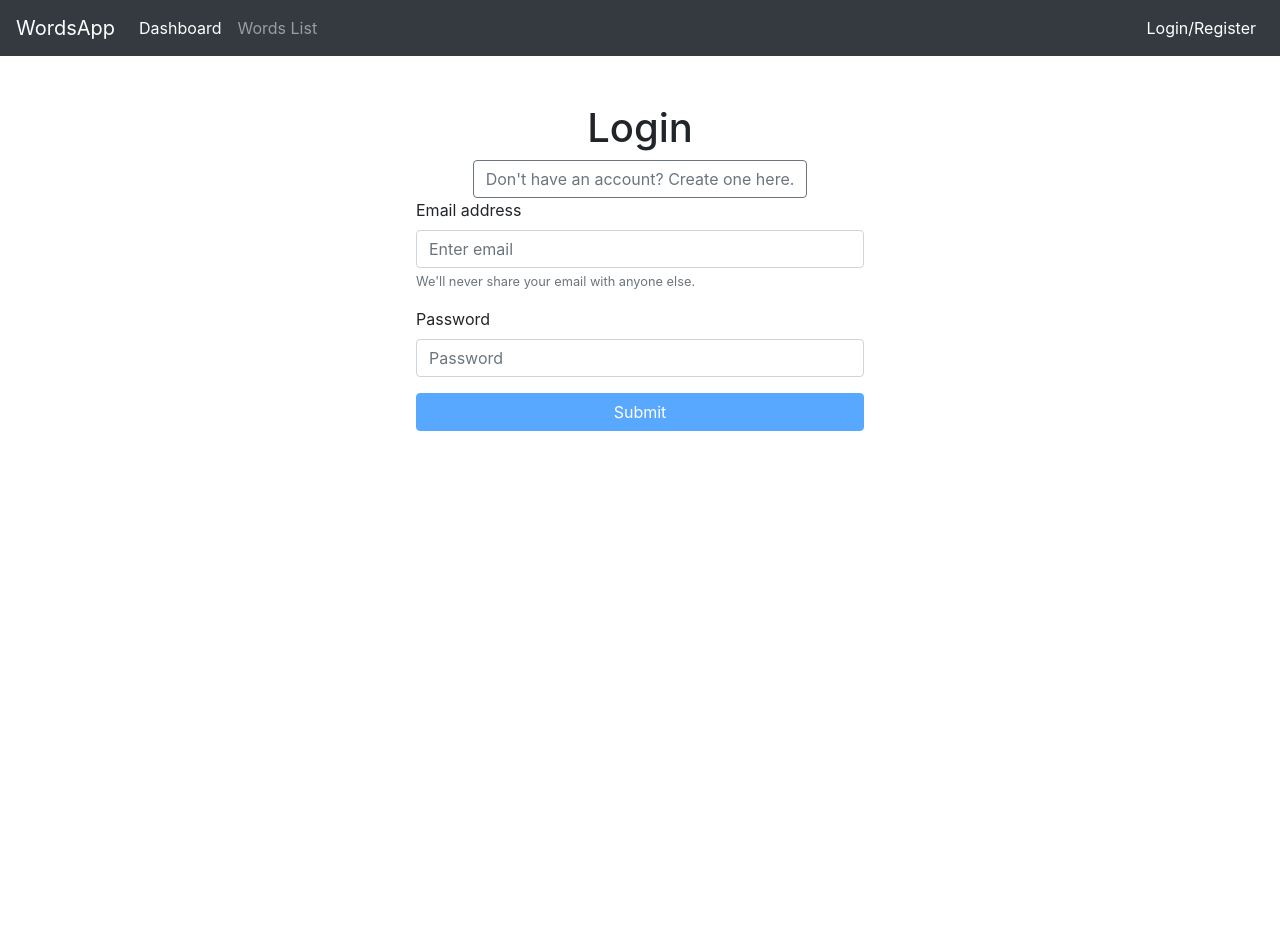
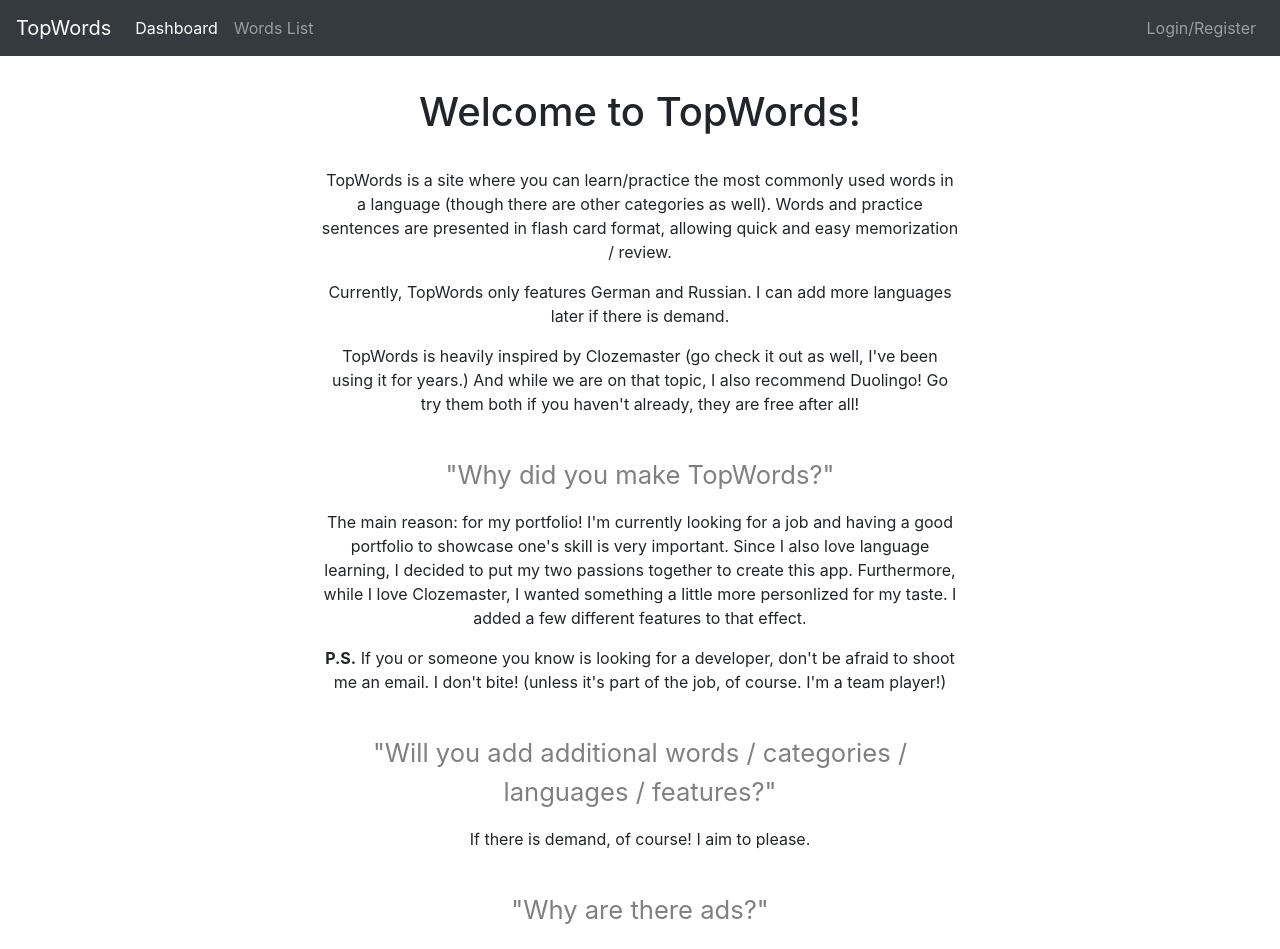
Before and after one commit to DrGooseman/MERN-Words-Frontend, a React (Create React App) app: page /welcome in a window 1280 px wide. Before the commit this address led to /login. Shown: the top 949 px of the page. Before the commit the page ends 800 px from the top, so only its background shows below. Built offline with nearby package versions, Linux system fonts and the light colour scheme.

Commit message:
adds welcome page

```diff
--- a/src/App.css
+++ b/src/App.css
@@ -10,6 +10,23 @@
   /* box-shadow: 0 2px 8px rgba(0, 0, 0, 0.26);
   border-radius: 6px;
   background: white; */
+}
+
+.welcome-container {
+  margin: 2rem auto;
+  width: 90%;
+  max-width: 40rem;
+  text-align: center;
+}
+
+.welcome-question {
+  font-size: 1.6rem;
+  color: grey;
+}
+
+.footer {
+  font-size: 0.8rem;
+  color: grey;
 }
 
 .center-container-list {
--- a/src/App.js
+++ b/src/App.js
@@ -19,6 +19,7 @@ import Learn from "./pages/Learn";
 import WordInfo from "./pages/WordInfo";
 
 import "./App.css";
+import Welcome from "./pages/Welcome";
 
 function App() {
   const { token, login, logout, _id, name, lang } = useAuth();
@@ -36,16 +37,25 @@ function App() {
         </Route>
         <Route path="/learn/:Category" exact component={Learn}></Route>
         <Route path="/word/:WordNum" exact component={WordInfo}></Route>
+        <Route path="/welcome" exact>
+          <Welcome />
+        </Route>
         <Redirect to="/" />
       </Switch>
     );
   } else {
     routes = (
       <Switch>
+        <Route path="/" exact>
+          <Login />
+        </Route>
         <Route path="/login" exact>
           <Login />
         </Route>
-        <Redirect to="/login" />
+        <Route path="/welcome" exact>
+          <Welcome />
+        </Route>
+        <Redirect to="/welcome" />
       </Switch>
     );
   }
--- a/src/components/Header.jsx
+++ b/src/components/Header.jsx
@@ -50,8 +50,8 @@ function Header() {
 
   return (
     <Navbar collapseOnSelect expand="lg" bg="dark" variant="dark">
-      <Navbar.Brand as={NavLink} to={"/"}>
-        WordsApp
+      <Navbar.Brand as={NavLink} to={"/welcome"}>
+        TopWords
       </Navbar.Brand>
       <Navbar.Toggle aria-controls="responsive-navbar-nav" />
       <Navbar.Collapse id="responsive-navbar-nav">
--- a/src/pages/Learn.jsx
+++ b/src/pages/Learn.jsx
@@ -1,4 +1,5 @@
 import React, { useContext, useState, useEffect } from "react";
+import { useHistory } from "react-router-dom";
 import Navbar from "react-bootstrap/Navbar";
 import Nav from "react-bootstrap/Nav";
 
@@ -23,6 +24,7 @@ const soundWin = new Audio("SoundWin.wav");
 function Learn(props) {
   const auth = useContext(AuthContext);
   const { isLoading, error, sendRequest, clearError } = useHttpClient();
+  const history = useHistory();
 
   const [words, setWords] = useState([]);
   const [currentWord, setCurrentWord] = useState();
@@ -174,7 +176,7 @@ function Learn(props) {
 
   function handleNext() {
     if (isDone) {
-      window.location.reload();
+      newRound();
       return;
     }
     setAnswerState(0);
@@ -185,6 +187,12 @@ function Learn(props) {
   function finishRound() {
     setIsDone(true);
     playSound(2);
+  }
+
+  function newRound() {
+    setAnswerState(0);
+    setIsDone(false);
+    getData();
   }
 
   async function updateWord(word) {
@@ -256,7 +264,7 @@ function Learn(props) {
           <Alert.Heading>An error has occured :(</Alert.Heading>
           <p>{error}</p>
         </Alert>
-      )}{" "}
+      )}
       {isDone && (
         <Alert variant="success" onClose={clearError} dismissible>
           <Alert.Heading>You completed the round! Great job!</Alert.Heading>
--- /dev/null
+++ b/src/pages/Welcome.jsx
@@ -0,0 +1,115 @@
+import React from "react";
+import { useHistory } from "react-router-dom";
+
+import Button from "react-bootstrap/Button";
+
+function Welcome() {
+  const history = useHistory();
+
+  return (
+    <div className="welcome-container">
+      <h1>Welcome to TopWords!</h1>
+      <br></br>
+      <p>
+        TopWords is a site where you can learn/practice the most commonly used
+        words in a language (though there are other categories as well). Words
+        and practice sentences are presented in flash card format, allowing
+        quick and easy memorization / review.
+      </p>
+      <p>
+        Currently, TopWords only features German and Russian. I can add more
+        languages later if there is demand.
+      </p>
+      <p>
+        TopWords is heavily inspired by Clozemaster (go check it out as well,
+        I've been using it for years.) And while we are on that topic, I also
+        recommend Duolingo! Go try them both if you haven't already, they are
+        free after all!
+      </p>
+      <br></br>
+      <div className="welcome-question">
+        <p>"Why did you make TopWords?"</p>
+      </div>
+      <p>
+        The main reason: for my portfolio! I'm currently looking for a job and
+        having a good portfolio to showcase one's skill is very important. Since
+        I also love language learning, I decided to put my two passions together
+        to create this app. Furthermore, while I love Clozemaster, I wanted
+        something a little more personlized for my taste. I added a few
+        different features to that effect.
+      </p>
+      <p>
+        <strong>P.S.</strong> If you or someone you know is looking for a
+        developer, don't be afraid to shoot me an email. I don't bite! (unless
+        it's part of the job, of course. I'm a team player!)
+      </p>
+      <br></br>
+      <div className="welcome-question">
+        <p>
+          "Will you add additional words / categories / languages / features?"
+        </p>
+      </div>
+      <p>If there is demand, of course! I aim to please.</p>
+
+      <br></br>
+      <div className="welcome-question">
+        <p>"Why are there ads?"</p>
+      </div>
+      <p>
+        To cover any server costs. Also, I'm currently on the job hunt (see
+        above) and food aint cheap! Any little bit helps, especially since my
+        wife eats twice as much as a normal human. I still love her, though.
+      </p>
+
+      <br></br>
+      <div className="welcome-question">
+        <p>"Hey, where is the gamification? This isn't fun!"</p>
+      </div>
+      <p>
+        I don't believe that language learning is a game. In fact, it's one of
+        the most important things you can do. I take it very seriously, as
+        serious as a heart attack.
+      </p>
+      <p>
+        Don't believe me? Well let me paint a little picture for you, chuckles.
+      </p>
+      <p>
+        It's a lovely tuesday afternoon and you are just getting home from the
+        reverse petting zoo when your phone rings. The caller ID says that it's
+        your lovely sweet grandma (who is currently on her yearly trip to
+        Columbia), but when you pick up the phone you hear{" "}
+        <strong>"Envíanos 40,000,000 pesos, o mataremos a tu abuela"</strong>.
+        You try to reason with this angry gentleman, but you don't speak this
+        strange moon man language. Despite your best efforts, you fail to calm
+        the man and negotiations fail. You hear a gun shot and the line goes
+        dead.
+      </p>
+      <p>That's the last time you'd ever hear from gam gam.</p>
+      <p>Still sounds like a game to you? No, I didn't think so.</p>
+      <p>
+        <strong>Checkmate.</strong>
+      </p>
+      <p>
+        (Disclaimer, TopWords currently does not offer Spanish. Maybe it's best
+        for meemaw to get her nose candy somewhere else for the time being.)
+      </p>
+
+      <p></p>
+      <br></br>
+      <p>Well anyway, I hope you enjoy TopWords!</p>
+      <Button onClick={() => history.push("/")}>Get Started!</Button>
+      <br></br>
+      <br></br>
+      <br></br>
+      <br></br>
+      <p>Questions, comments, or requests? Email me!</p>
+      <p>
+        <strong>JamesJQuinn12@gmail.com</strong>
+      </p>
+
+      <p className="footer">© {new Date().getFullYear()} James Quinn.</p>
+    </div>
+  );
+}
+
+export default Welcome;
```
